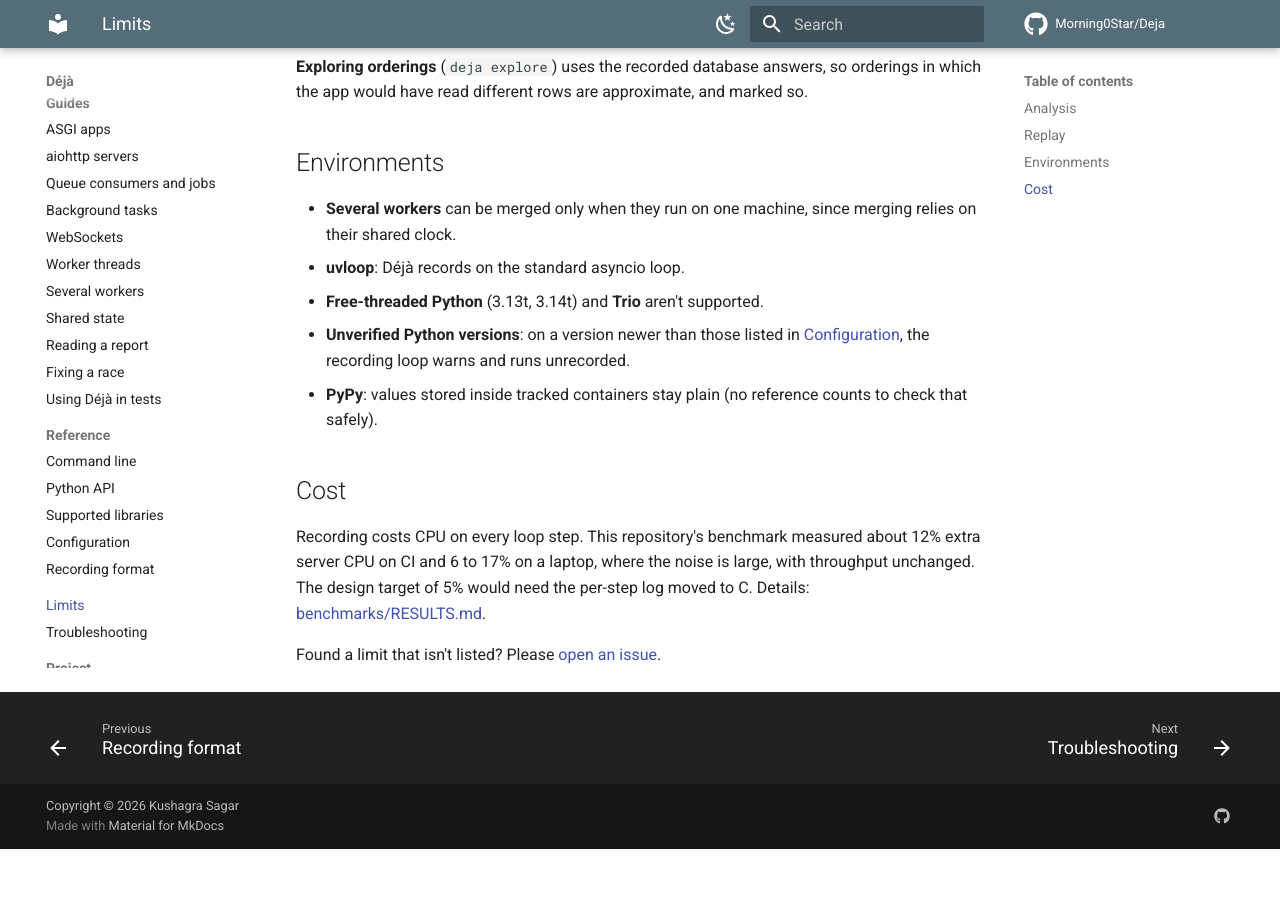
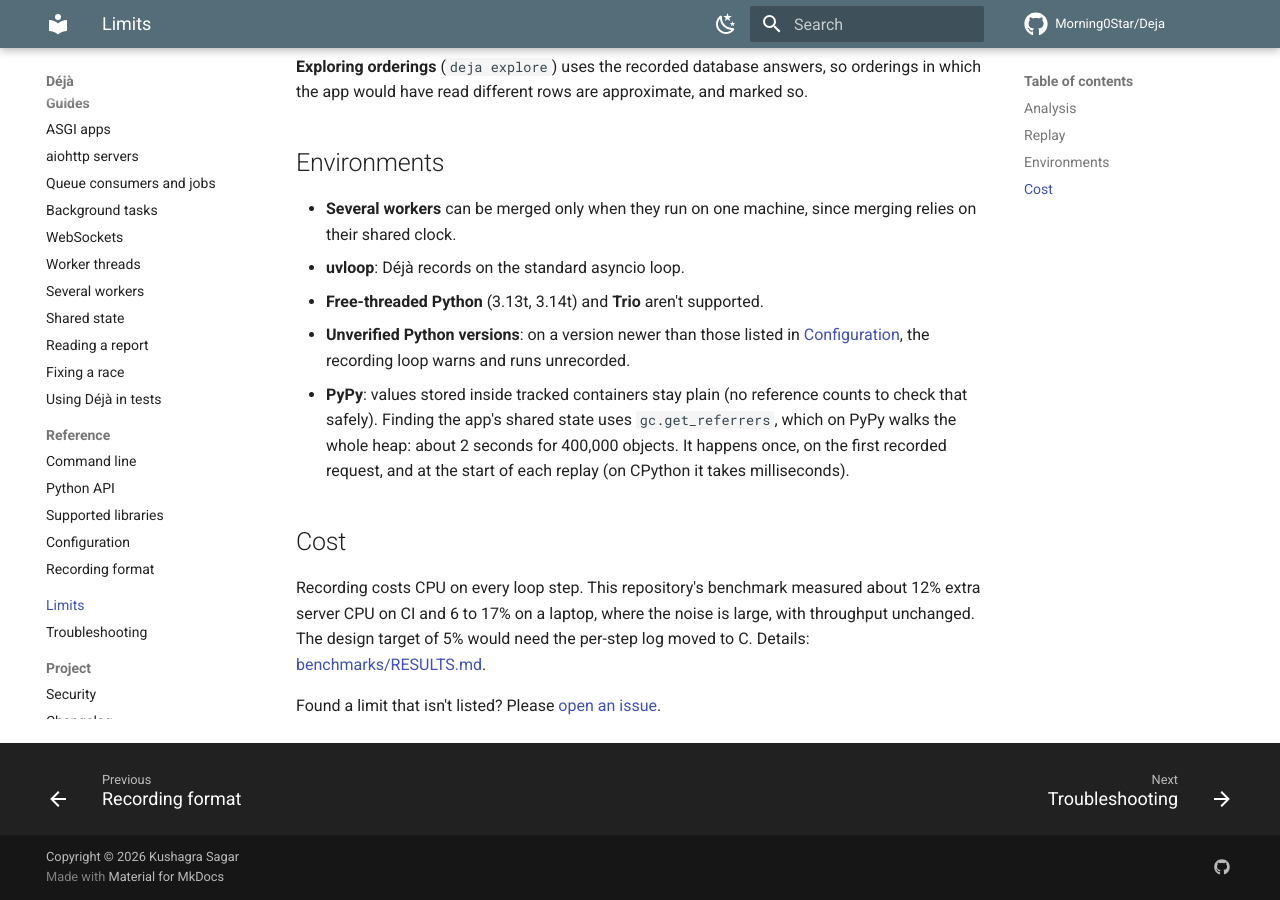
Before and after one commit to Morning0Star/Deja, an MkDocs documentation site: the page built from docs/limits.md, in a window 1280 px wide and 900 px high, scrolled down 1034 px. Built offline with MkDocs 1.6.1 and Material for MkDocs 9.7.7, drawn with Linux system fonts in a browser that asks for light colours; comment, search, counter and statistics services are not loaded; before the commit the page ends 1883 px from its top, so only the background shows below that.

Commit message:
Fix the PyPy threads flake: time the replayed steps, not the heap scan
The test asserted the whole replay took under 8 s. On PyPy, finding the app's
shared state (one gc.get_referrers call) walks the whole heap: about 2 s for
400k objects, and over 10 s in a busy full-suite run. The replay never
stalled. The test now times from the first recorded step to the last (still
fails if a parked thread holds up the loop, checked by breaking the parking).
Limits page notes the PyPy cost.

```diff
--- a/docs/limits.md
+++ b/docs/limits.md
@@ -46,7 +46,10 @@ have read different rows are approximate, and marked so.
 - **Free-threaded Python** (3.13t, 3.14t) and **Trio** aren't supported.
 - **Unverified Python versions**: on a version newer than those listed in [Configuration](reference/configuration.md#supported-pythons),
   the recording loop warns and runs unrecorded.
-- **PyPy**: values stored inside tracked containers stay plain (no reference counts to check that safely).
+- **PyPy**: values stored inside tracked containers stay plain (no reference counts to check that safely). Finding
+  the app's shared state uses `gc.get_referrers`, which on PyPy walks the whole heap: about 2 seconds for 400,000
+  objects. It happens once, on the first recorded request, and at the start of each replay (on CPython it takes
+  milliseconds).
 
 ## Cost
 
```
Also changed, not shown: CHANGELOG.md (+2 -0 lines), 1 other file.
